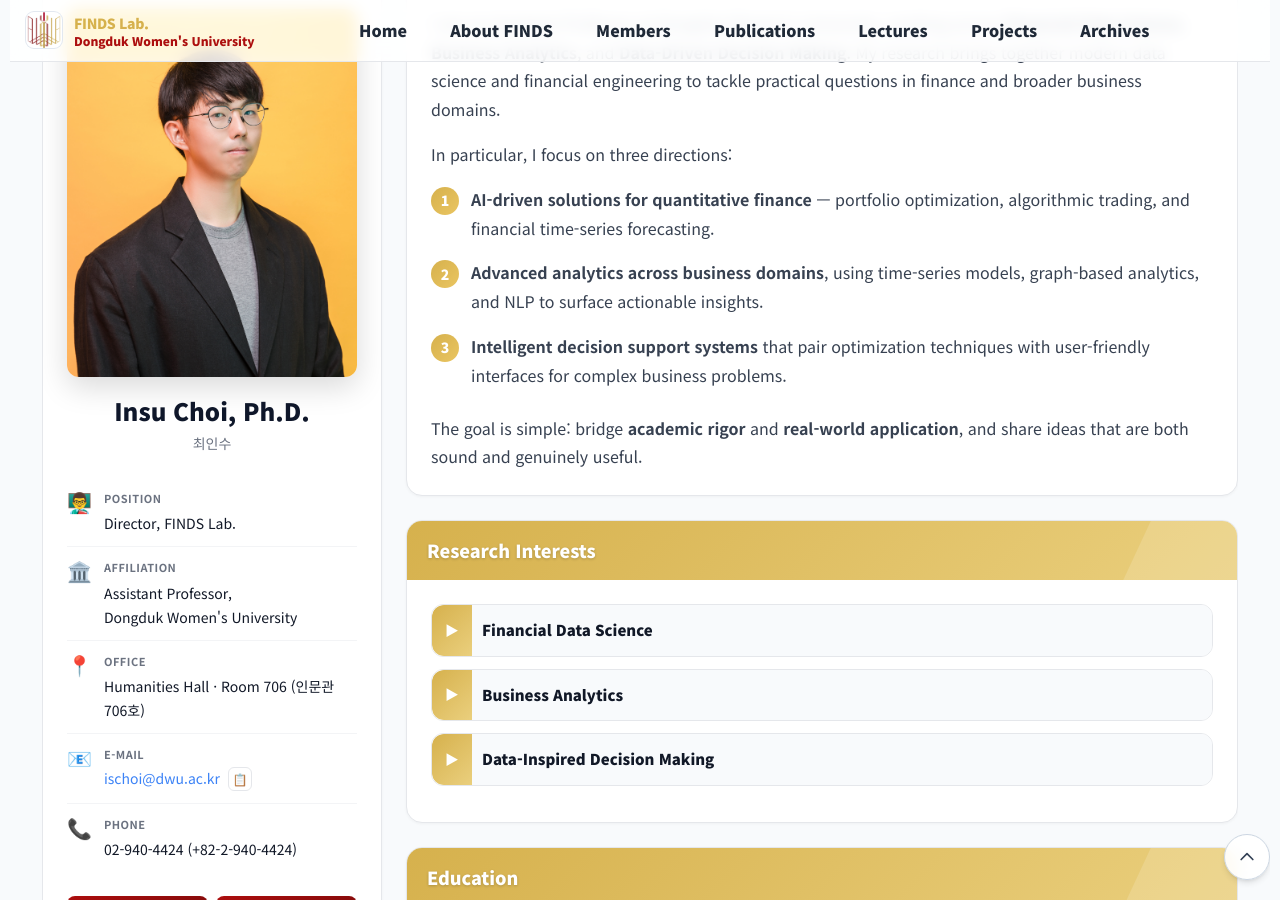
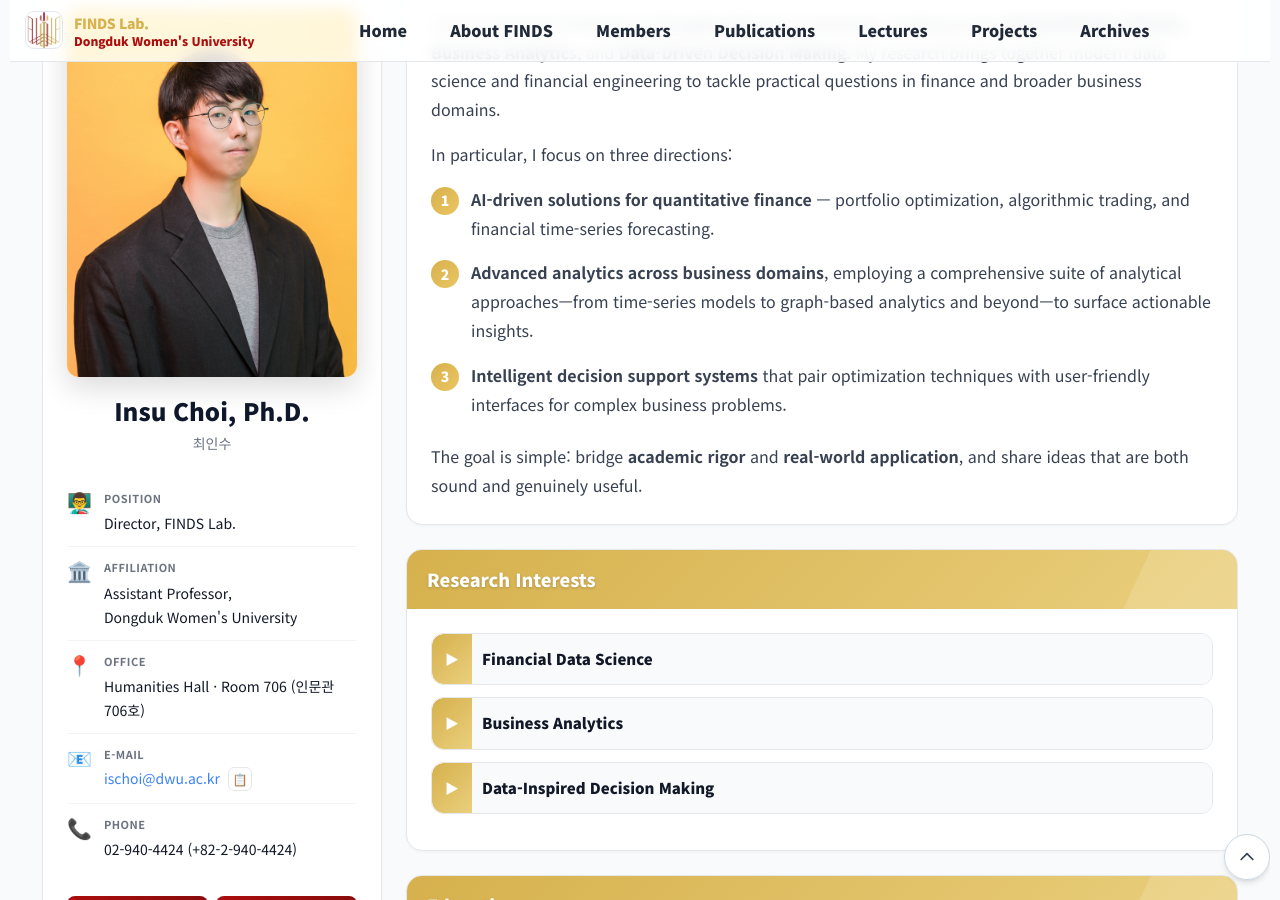
Before and after one commit to FinDS-Lab/site, a Jekyll site: the page built from members-director.html, in a window 1280 px wide and 900 px high, scrolled down 425 px. Built offline with Jekyll 4.4.1, drawn with Linux system fonts in a browser that asks for light colours; nearby versions of some CDN libraries.

Commit message:
Update members-director.html

```diff
--- a/members-director.html
+++ b/members-director.html
@@ -2238,7 +2238,7 @@ permalink: /members-director.html
       <div style="display:flex; align-items:flex-start; gap:12px;">
         <span style="display:inline-flex; align-items:center; justify-content:center; min-width:28px; height:28px; background:linear-gradient(135deg, #d6b14d, #eac561); color:#fff; font-weight:900; font-size:14px; border-radius:50%; flex-shrink:0; margin-top:2px;">2</span>
         <p style="flex:1; line-height:1.8; color:#374151; margin:0;">
-          <b>Advanced analytics across business domains</b>, using time-series models, graph-based analytics, and NLP to surface actionable insights.
+          <b>Advanced analytics across business domains</b>, employing a comprehensive suite of analytical approaches—from time-series models to graph-based analytics and beyond—to surface actionable insights.
         </p>
       </div>
 
```
